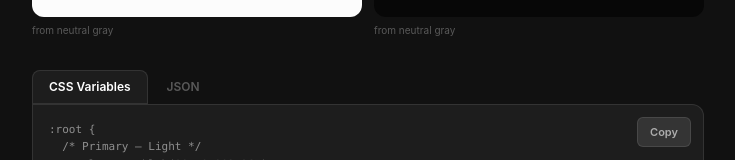
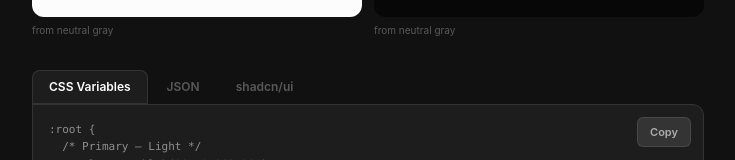
Before and after one commit to wonddark/colorizit, a React (Vite) app: page / in a window 1280 px wide. Shown: the part 1252-1412 px from the top of the page, without its empty margins (272-1007 px from the left). Built offline with nearby package versions, Linux system fonts and the light colour scheme.

Commit message:
feat: add shadcn/ui export tab

```diff
--- a/src/components/ExportPanel.tsx
+++ b/src/components/ExportPanel.tsx
@@ -2,7 +2,7 @@ import { useCallback, useEffect, useRef, useState } from 'react'
 import { wcagContrast } from 'culori'
 import type { PaletteResult, BackgroundResult, ColorStep } from '../lib/generatePalette'
 
-type Tab = 'css' | 'json'
+type Tab = 'css' | 'json' | 'shadcn'
 
 export function buildCss(
   palette: PaletteResult,
@@ -137,7 +137,9 @@ export function ExportPanel({ palette, neutralGray, tintedGray, background }: Pr
 
   const content = tab === 'css'
     ? buildCss(palette, neutralGray, tintedGray, background)
-    : buildJson(palette, neutralGray, tintedGray, background)
+    : tab === 'json'
+    ? buildJson(palette, neutralGray, tintedGray, background)
+    : buildShadcn(palette, neutralGray, tintedGray, background)
 
   const handleCopy = useCallback(() => {
     navigator.clipboard.writeText(content).then(() => {
@@ -150,7 +152,7 @@ export function ExportPanel({ palette, neutralGray, tintedGray, background }: Pr
   return (
     <div>
       <div className="flex gap-0.5 mb-0">
-        {(['css', 'json'] as Tab[]).map((t) => (
+        {(['css', 'json', 'shadcn'] as Tab[]).map((t) => (
           <button
             key={t}
             onClick={() => setTab(t)}
@@ -160,7 +162,7 @@ export function ExportPanel({ palette, neutralGray, tintedGray, background }: Pr
                 : 'bg-transparent border-transparent text-white/30 hover:text-white/50'
             }`}
           >
-            {t === 'css' ? 'CSS Variables' : 'JSON'}
+            {t === 'css' ? 'CSS Variables' : t === 'json' ? 'JSON' : 'shadcn/ui'}
           </button>
         ))}
       </div>
```
